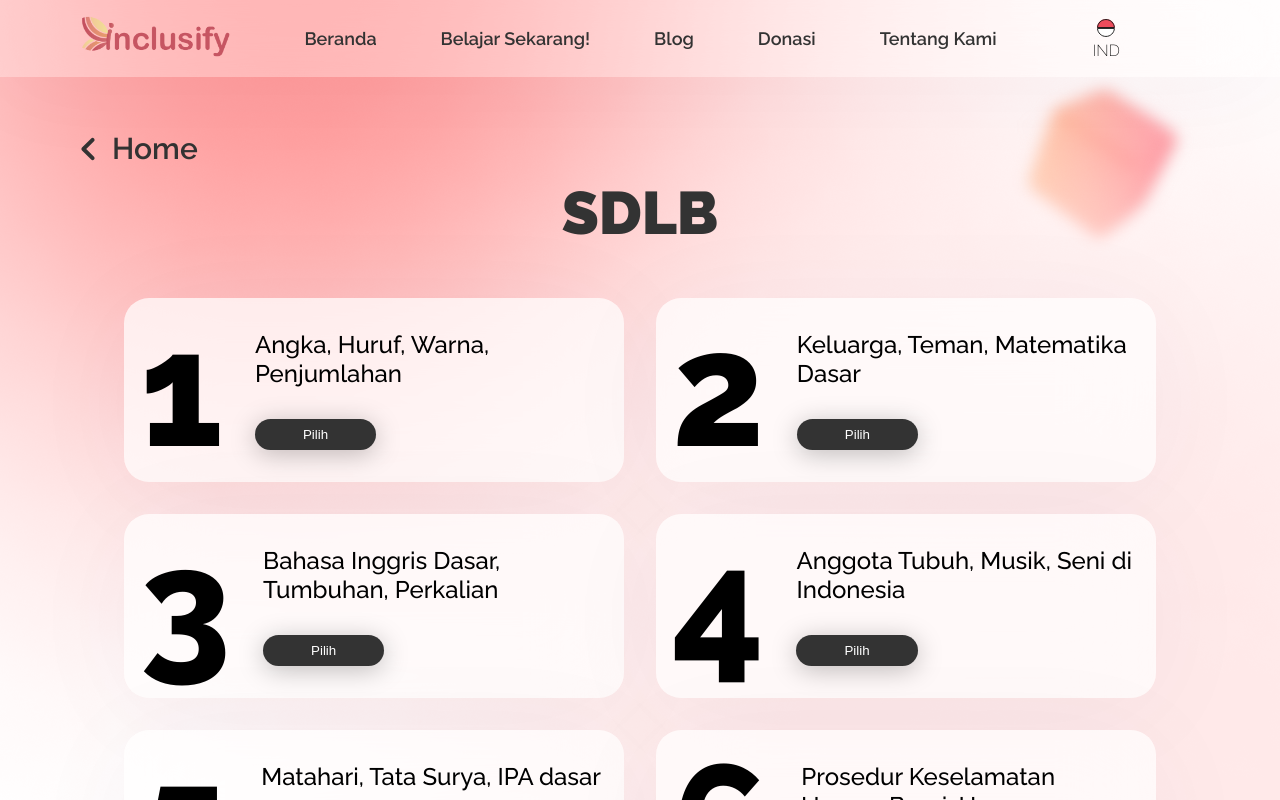
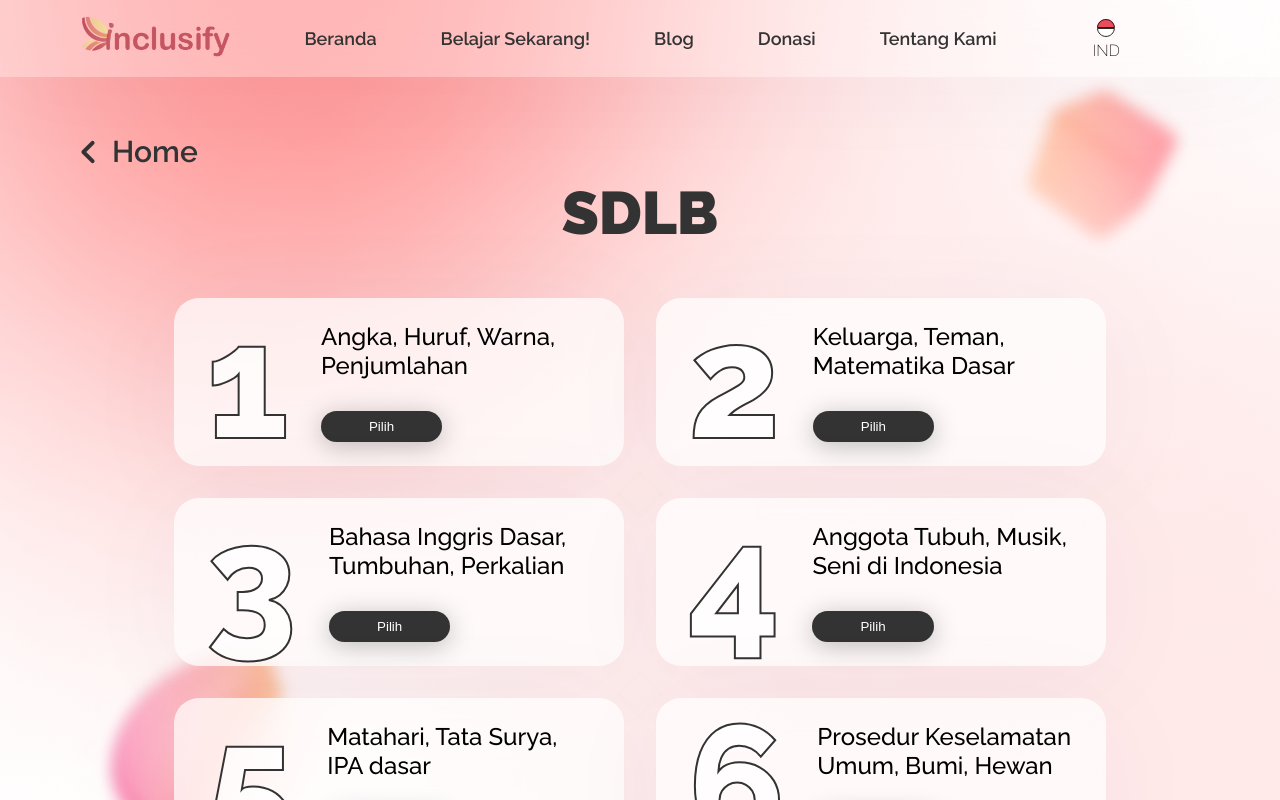
Before and after one commit to riandyhasan/Inclusify, a Next.js app: page /study/sdlb in a window 1280 px wide. Shown: the top 800 px of the page. Built offline with nearby package versions, Linux system fonts and the light colour scheme.

Commit message:
feat: smplb

```diff
--- a/pages/study/sdlb.jsx
+++ b/pages/study/sdlb.jsx
@@ -31,10 +31,10 @@ const class_card = [
 
 function Card({ num, name }) {
     return (
-        <div className={styles.sdCard}>
-            <div className={styles.sdCardClass}>{num}</div>
-            <div className={styles.sdCardRight}>
-                <div className={styles.sdCardName}>{name}</div>
+        <div className={styles.card}>
+            <div className={styles.cardClass}>{num}</div>
+            <div className={styles.cardRight}>
+                <div className={styles.cardName}>{name}</div>
                 <div>
                     <button>Pilih</button>
                 </div>
@@ -45,27 +45,28 @@ function Card({ num, name }) {
 
 export default function SDLB() {
     return (
-        <div className={styles.sdContainer}>
+        <div className={styles.container}>
             <Head>
                 <title>Inclusify | SDLB</title>
                 <meta name="description" content="Membuka pintu kesempatan untuk setiap siswa" />
                 <link rel="icon" href="/favicon.ico" />
             </Head>
 
-            <main className={styles.sdMain}>
-                <img src={'/images/sdlb-bg.png'} className={styles.sdBg} alt="bg-sd" />
-                <img src={'/images/sd-asset1.svg'} className={styles.sdAssetTop} alt="asset-sd" />
+            <main className={styles.main}>
+                <img src={'/images/sdlb-bg.png'} className={styles.bg} alt="bg-sd" />
+                <img src={'/images/sd-asset1.svg'} className={styles.assetTop} alt="asset-sd" />
+                <img src={'/images/sd-asset2.svg'} className={styles.assetBottom} alt="asset-sd2" />
                 <Link href="/">
-                    <div className={styles.sdBack}>
+                    <div className={styles.back}>
                         <img src={'/images/keyboard_arrow_left.svg'} alt="back" />
                         <h4>Home</h4>
                     </div>
                 </Link>
-                <div className={styles.sdContent}>
+                <div className={styles.content}>
                     <h2>SDLB</h2>
-                    <div className={styles.sdCards}>
+                    <div className={styles.cards}>
                         {class_card.map((c, i) => (
-                            <Card num={c.class} name={c.name} />
+                            <Card num={c.class} name={c.name} key={i} />
                         ))}
                     </div>
                 </div>
--- a/styles/Layout.module.css
+++ b/styles/Layout.module.css
@@ -50,9 +50,11 @@
 .footer {
     background: var(--Black, #333);
     display: flex;
-    padding: 99.772px 120px 98.772px 120px;
     justify-content: center;
+    padding: 2rem 2rem;
     align-items: center;
     flex-shrink: 0;
     color: white;
+    position: relative;
+    z-index: 50;
 }
--- a/styles/Study.module.css
+++ b/styles/Study.module.css
@@ -1,4 +1,4 @@
-.sdContainer {
+.container {
     display: flex;
     flex-direction: column;
     width: 100%;
@@ -6,20 +6,21 @@
     background-color: #fff;
 }
 
-.sdMain {
+.main {
     display: flex;
     flex-direction: column;
     width: 100%;
     position: relative;
+    padding-bottom: 5rem;
 }
 
-.sdBg {
+.bg {
     position: absolute;
     left: 0;
     z-index: 1;
 }
 
-.sdBack {
+.back {
     position: absolute;
     top: 10%;
     left: 5%;
@@ -28,7 +29,7 @@
     z-index: 10;
 }
 
-.sdBack h4 {
+.back h4 {
     color: var(--Black, #333);
     font-family: Raleway;
     font-size: 30px;
@@ -37,13 +38,19 @@
     line-height: normal;
 }
 
-.sdAssetTop {
+.assetTop {
     position: absolute;
     top: 5%;
     right: 5%;
 }
 
-.sdContent {
+.assetBottom {
+    position: absolute;
+    bottom: 5%;
+    left: 5%;
+}
+
+.content {
     width: 100%;
     display: flex;
     flex-direction: column;
@@ -52,7 +59,7 @@
     padding-top: 10%;
 }
 
-.sdContent h2 {
+.content h2 {
     color: var(--Black, #333);
     font-family: Raleway;
     font-size: 60px;
@@ -62,7 +69,7 @@
     text-align: center;
 }
 
-.sdCards {
+.cards {
     width: 100%;
     display: grid;
     grid-template-columns: auto auto;
@@ -71,8 +78,17 @@
     gap: 2rem;
 }
 
-.sdCard {
-    width: 500px;
+.cardsSmp {
+    width: 100%;
+    display: grid;
+    grid-template-columns: auto;
+    justify-content: center;
+    row-gap: 2rem;
+    gap: 2rem;
+}
+
+.card {
+    width: 450px;
     display: flex;
     align-items: center;
     border-radius: 25px;
@@ -80,18 +96,18 @@
 
     box-shadow: 0px 12px 120.00001px 0px rgba(63, 39, 102, 0.04);
     backdrop-filter: blur(42px);
-    padding: 2rem 1rem;
+    padding: 1.5rem 2rem;
     gap: 2rem;
 }
 
-.sdCardRight {
+.cardRight {
     display: flex;
     flex-direction: column;
     justify-content: space-between;
     height: 100%;
 }
 
-.sdCardClass {
+.cardClass {
     text-align: center;
     font-family: Raleway;
     font-size: 160px;
@@ -100,9 +116,11 @@
     line-height: 120px;
     padding: 0px;
     margin: 0px;
+    color: rgba(255, 255, 255, 0.7); /* Set the text color to white or the background color */
+    -webkit-text-stroke: 2px #333; /* Add a 4px black outline */
 }
 
-.sdCardName {
+.cardName {
     color: #000;
     font-family: Raleway;
     font-size: 24px;
@@ -111,7 +129,7 @@
     line-height: normal;
 }
 
-.sdCardRight button {
+.cardRight button {
     border-radius: 25px;
     background: var(--Black, #333);
     box-shadow: 0px 4px 26px 0px rgba(0, 0, 0, 0.25);
```
Also changed, not shown: pages/study/smplb.jsx (+64 -0 lines), public/images/smplb-bg.png (added).
